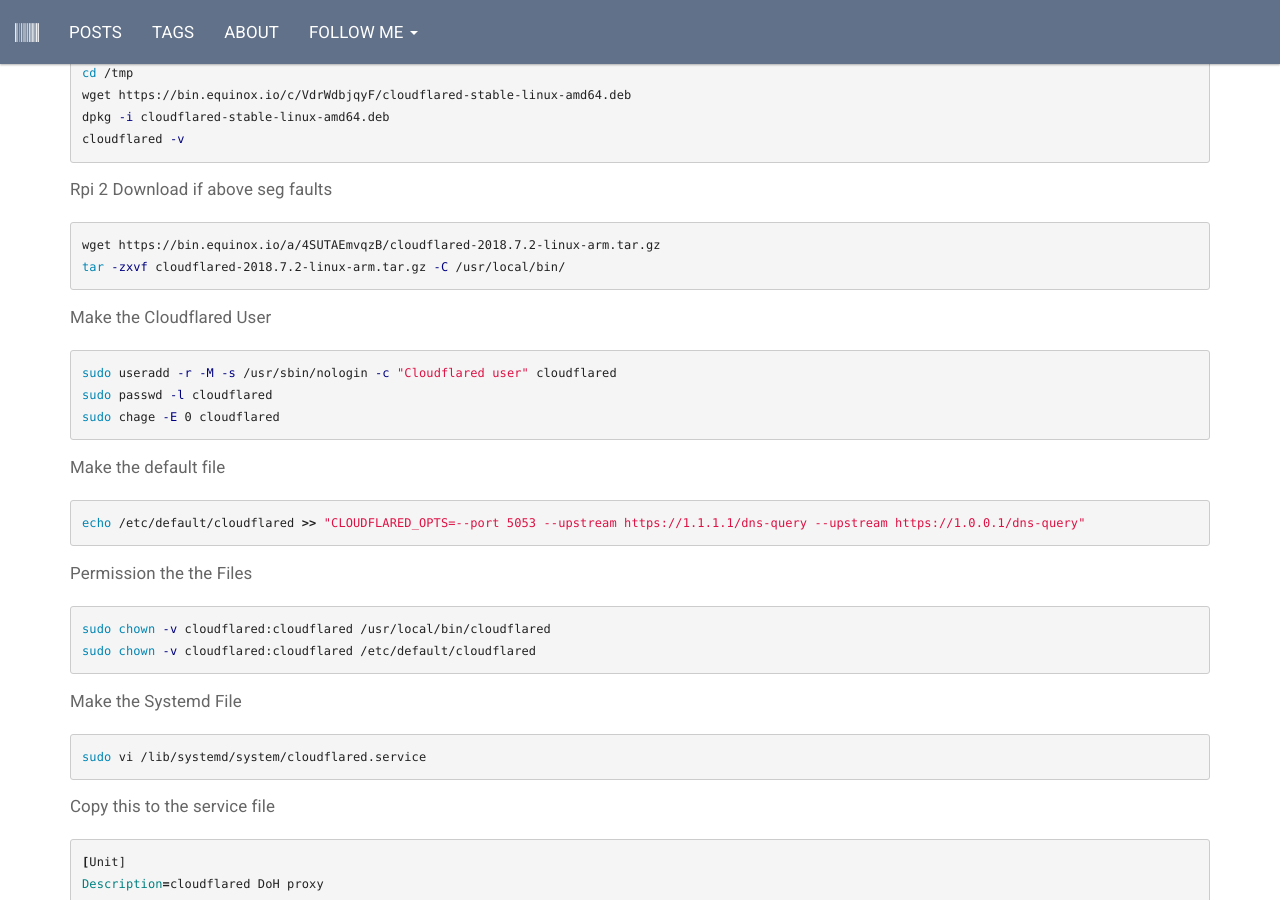
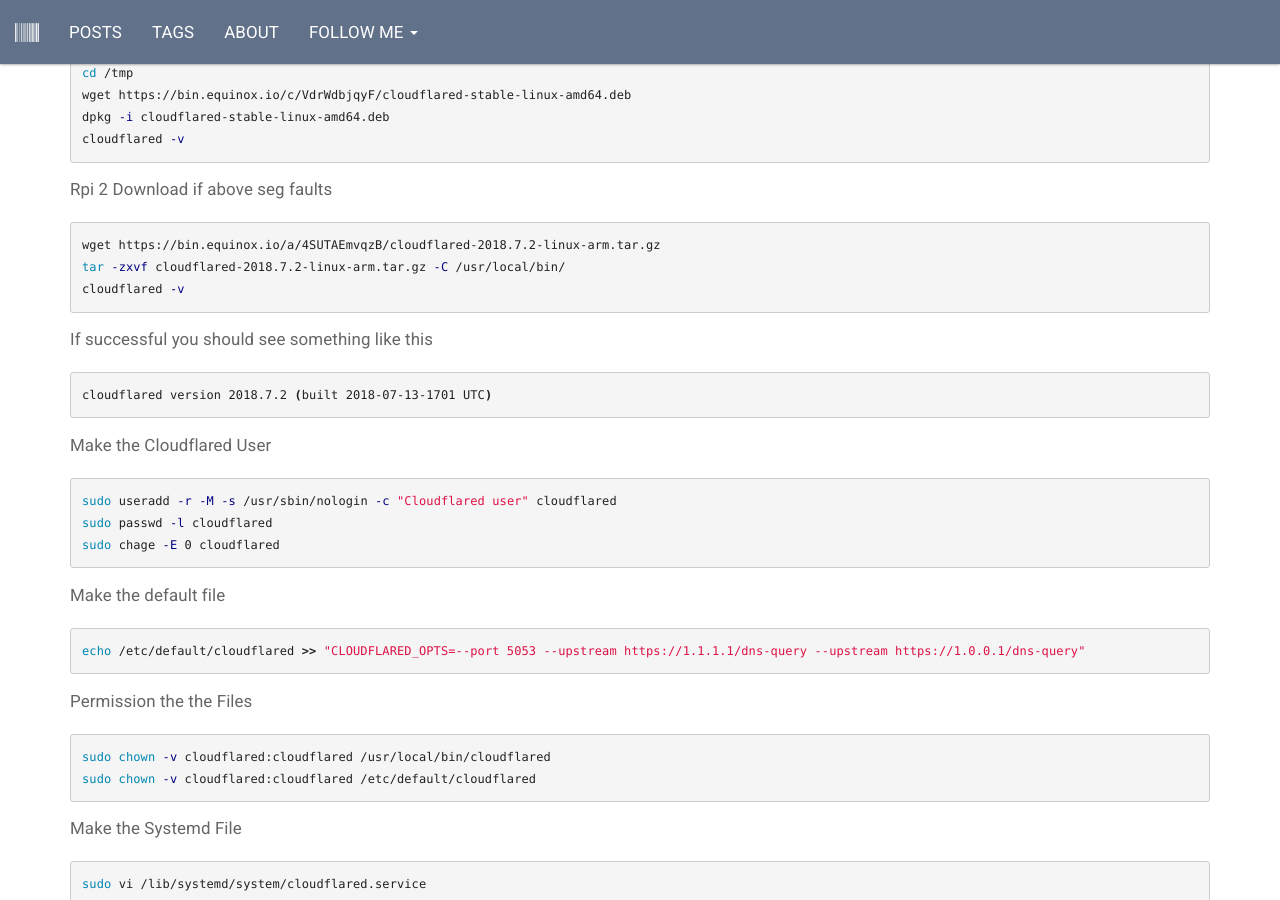
Before and after one commit to Stahlz/Stahlz.github.io, a Jekyll site: the page built from _posts/2020-02-05-setting-up-a-dns-over-https-raspberry-pi-for-your-whole-network.html, in a window 1280 px wide and 900 px high, scrolled down 2335 px. Built offline with Jekyll 4.4.1, drawn with Linux system fonts in a browser that asks for light colours.

Commit message:
Update 2020-02-05-setting-up-a-dns-over-https-raspberry-pi-for-your-whole-network.html

```diff
--- a/_posts/2020-02-05-setting-up-a-dns-over-https-raspberry-pi-for-your-whole-network.html
+++ b/_posts/2020-02-05-setting-up-a-dns-over-https-raspberry-pi-for-your-whole-network.html
@@ -71,6 +71,13 @@
 {% highlight shell %}
 wget https://bin.equinox.io/a/4SUTAEmvqzB/cloudflared-2018.7.2-linux-arm.tar.gz
 tar -zxvf cloudflared-2018.7.2-linux-arm.tar.gz -C /usr/local/bin/
+cloudflared -v
+{% endhighlight %}
+
+<p> If successful you should see something like this</p>
+
+{% highlight shell %}
+cloudflared version 2018.7.2 (built 2018-07-13-1701 UTC)
 {% endhighlight %}
 
 <p>Make the Cloudflared User</p>
```
